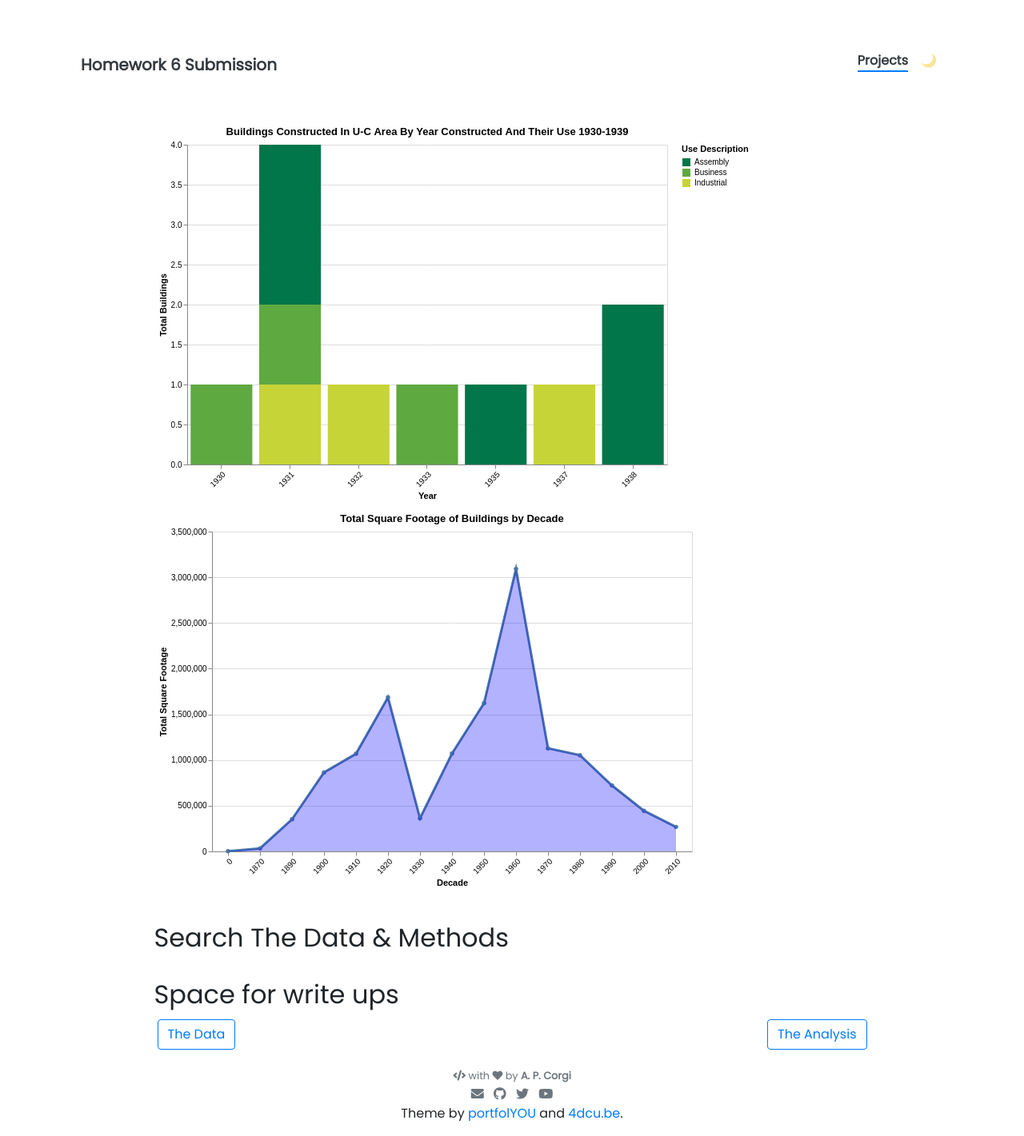
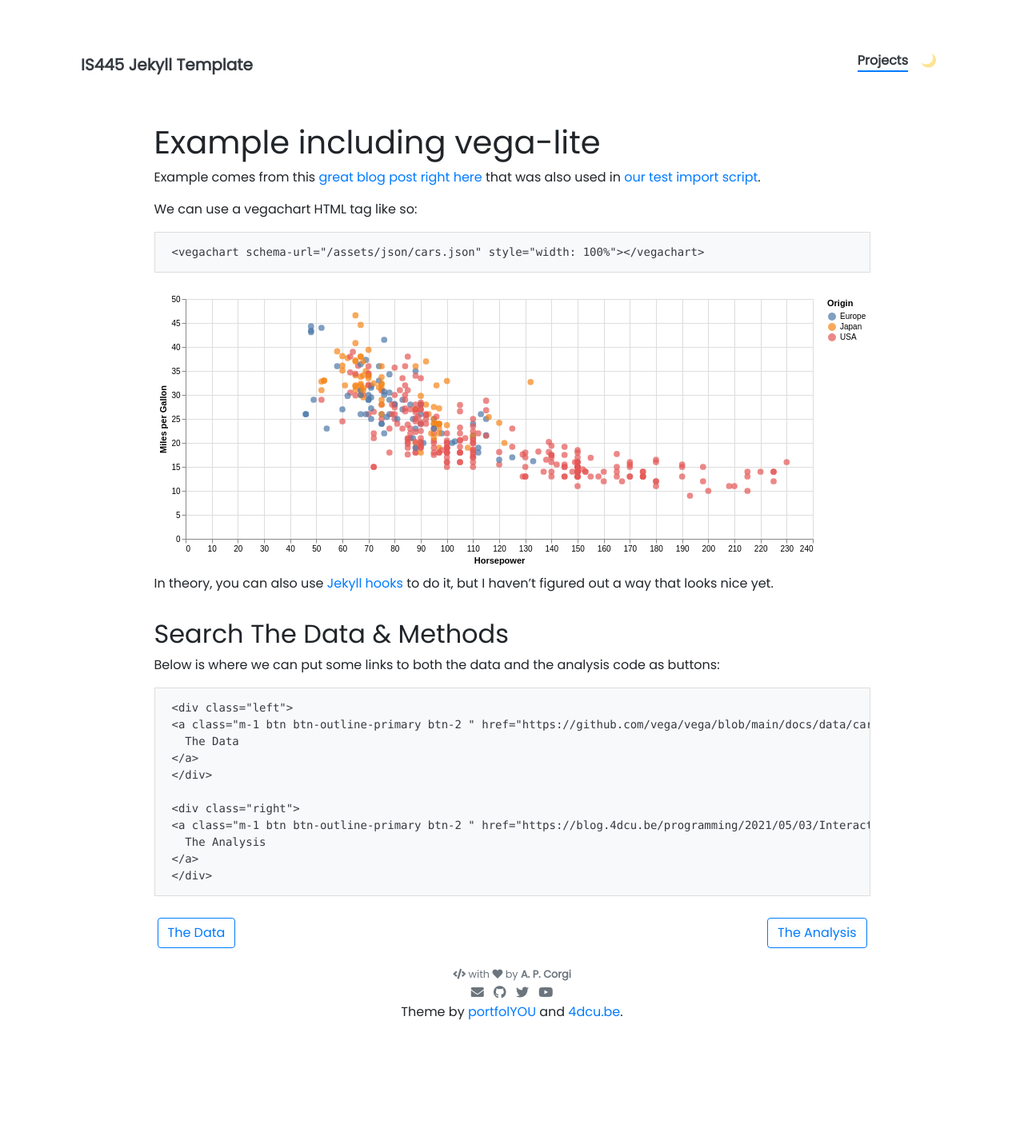
Before and after one commit to vitaluiuc2023/vitaluiuc2023.github.io, a Jekyll site: the page built from _projects/1_Vega_lite_project.md, in a window 1280 px wide. Shown: the whole page at 80% size. Built offline with Jekyll 4.4.1, drawn with Linux system fonts in a browser that asks for light colours; nearby versions of some CDN libraries; after the commit the page ends 1294 px from its top, so only the background shows below that.

Commit message:
reset of my homework 6 file; going to build it with ruby now to see if it works after clean state install

````diff
--- a/_config.yml
+++ b/_config.yml
@@ -5,9 +5,9 @@
 # NOTE: it looks like you need to rebuild + repush everytime you update this _config.yml file
 
 ### Site Settings ###
-title               : Homework 6 Submission
+title               : IS445 Jekyll Template
 description         : >-
-                      Navigate to Projects to see the Submission!
+                      I am definitely not a corgi!
 baseurl             : ""   # Change to empty quotes if you are hosting your site at <your-username>.github.io directly,
 #                                             otherwise will be hosted at <your-username>.github.io/{{base_url}}
 repository          :                     # Change to <your-username> for github OR, if that doesn't work <your-username>/<your-username>.github.io (or remove it if you don't need remote projects) -- for example, I would put "jnaiman" without the quotes after the ":" here
--- a/_projects/1_Vega_lite_project.md
+++ b/_projects/1_Vega_lite_project.md
@@ -1,8 +1,8 @@
 ---
-name: U-C Area Building Sprawl Over The Years Project
+name: Vega Lite Example Project
 tools: [Python, HTML, vega-lite]
-image: assets/pngs/uc-project.png
-description: These are two visualizations that showcase the sprawl of buildings within the U-C area over the last 130 years, as well as their respective square footage
+image: assets/pngs/cars.png
+description: This is a "showcase" project that uses vega-lite for interactive viz!
 custom_js:
   - vega.min
   - vega-lite.min
@@ -10,18 +10,42 @@
   - justcharts
 ---
 
-<vegachart schema-url="{{ site.baseurl }}/assets/json/chart.json" style="width: 100%"></vegachart>
 
-<vegachart schema-url="{{ site.baseurl }}/assets/json/line_chart.json" style="width: 100%"></vegachart>
+# Example including vega-lite
+
+Example comes from this [great blog post right here](https://blog.4dcu.be/programming/2021/05/03/Interactive-Visualizations.html) that was also used in [our test import script](https://github.com/UIUC-iSchool-DataViz/is445_bcubcg_fall2022/blob/main/week01/test_imports_week01.ipynb).
+
+We can use a vegachart HTML tag like so:
+
+```
+<vegachart schema-url="{{ site.baseurl }}/assets/json/cars.json" style="width: 100%"></vegachart>
+```
+
+<vegachart schema-url="{{ site.baseurl }}/assets/json/cars.json" style="width: 100%"></vegachart>
+
+In theory, you can also use [Jekyll hooks](https://jekyllrb.com/docs/plugins/hooks/) to do it, but I haven't figured out a way that looks nice yet.
+
 
 ## Search The Data & Methods
 
-## Space for write ups
+Below is where we can put some links to both the data and the analysis code as buttons:
 
+```
 <div class="left">
-{% include elements/button.html link="https://raw.githubusercontent.com/UIUC-iSchool-DataViz/is445_data/main/building_inventory.csv" text="The Data" %}
+{% include elements/button.html link="https://github.com/vega/vega/blob/main/docs/data/cars.json" text="The Data" %}
 </div>
 
 <div class="right">
-{% include elements/button.html link="https://github.com/vitaluiuc2023/vitaluiuc2023.github.io/blob/main/python_notebooks/analysis_main.ipynb" text="The Analysis" %}
+{% include elements/button.html link="https://blog.4dcu.be/programming/2021/05/03/Interactive-Visualizations.html" text="The Analysis" %}
 </div>
+```
+
+<!-- these are written in a combo of html and liquid -->
+
+<div class="left">
+{% include elements/button.html link="https://github.com/vega/vega/blob/main/docs/data/cars.json" text="The Data" %}
+</div>
+
+<div class="right">
+{% include elements/button.html link="https://github.com/jnaiman/online_cv_public/blob/main/python_notebooks/test_generate_plots.ipynb" text="The Analysis" %}
+</div>
````
Also changed, not shown: 1 other file.
